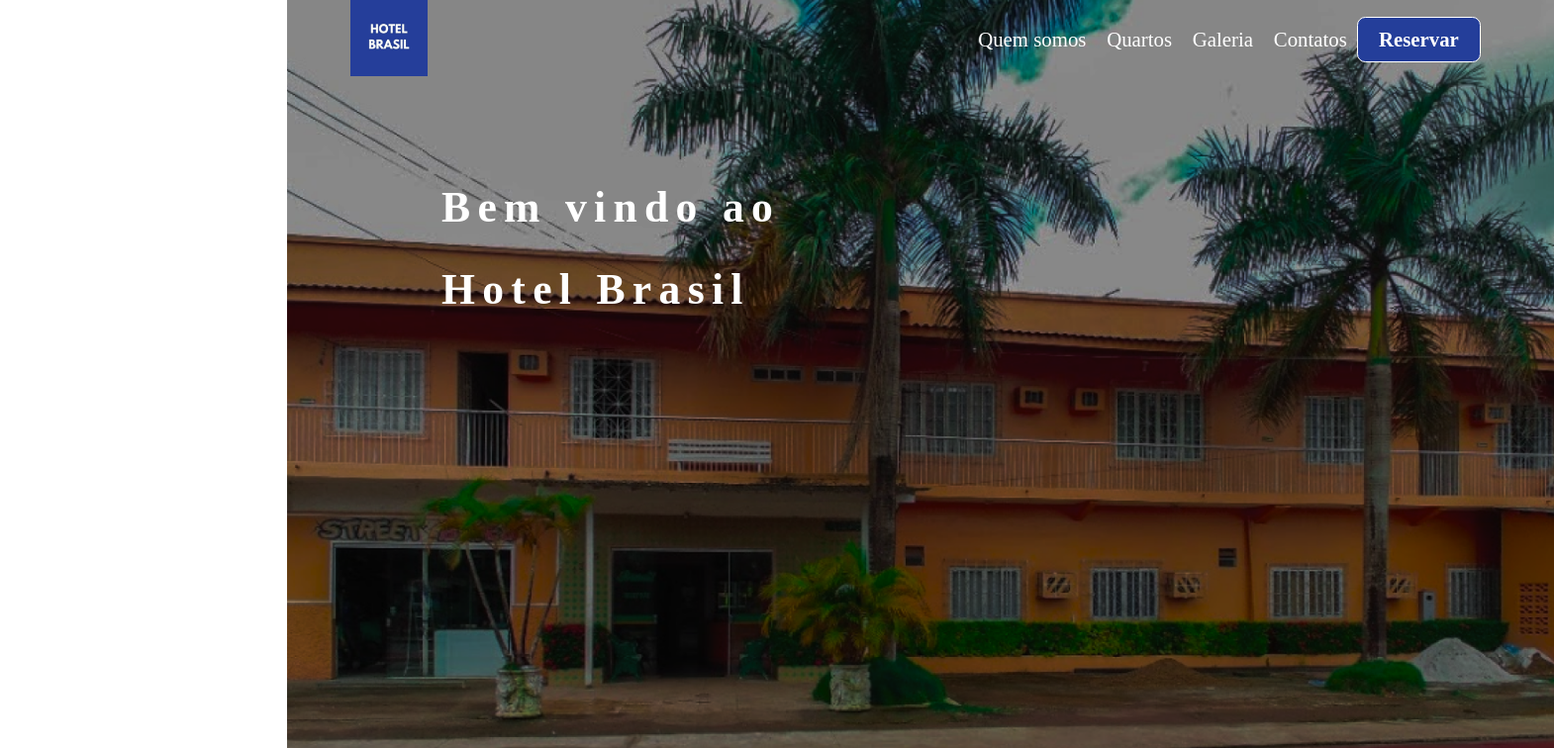
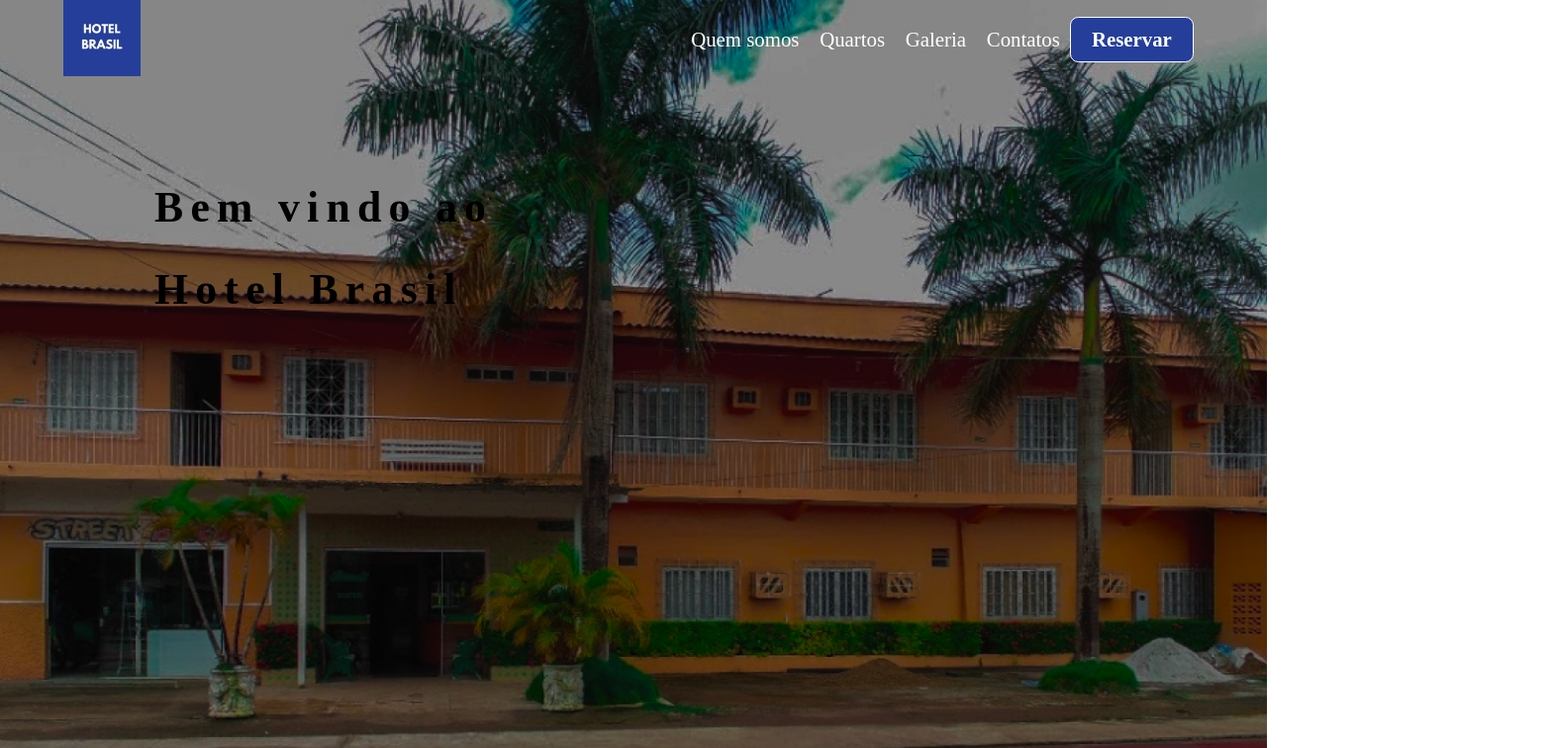
Before and after one commit to lumamontes/hotel, a React (Create React App) app: page / in a window 1280 px wide. Shown: the top 756 px of the page at 99% size, 1570 px wide, since content can reach past the window. Built offline with nearby package versions, Linux system fonts and the light colour scheme.

Commit message:
ajustado estilizaçao global

```diff
--- a/src/assets/global.css
+++ b/src/assets/global.css
@@ -27,7 +27,7 @@ body{
 
 body, input, button, textarea{
     font-size: 2rem;
-    color: var(--title-base-color);
+    color: var(--text-base-color);
 }
 
 a {
@@ -37,7 +37,12 @@ a {
 
 .container{
     width: 95vw;
-    max-width: 700px;
+    max-width: 1500px;
+    display: flex;
+    flex-direction: column;
+    align-items: center;
+    justify-content: center;
+    margin: 0 auto;
 }
 
 
```
